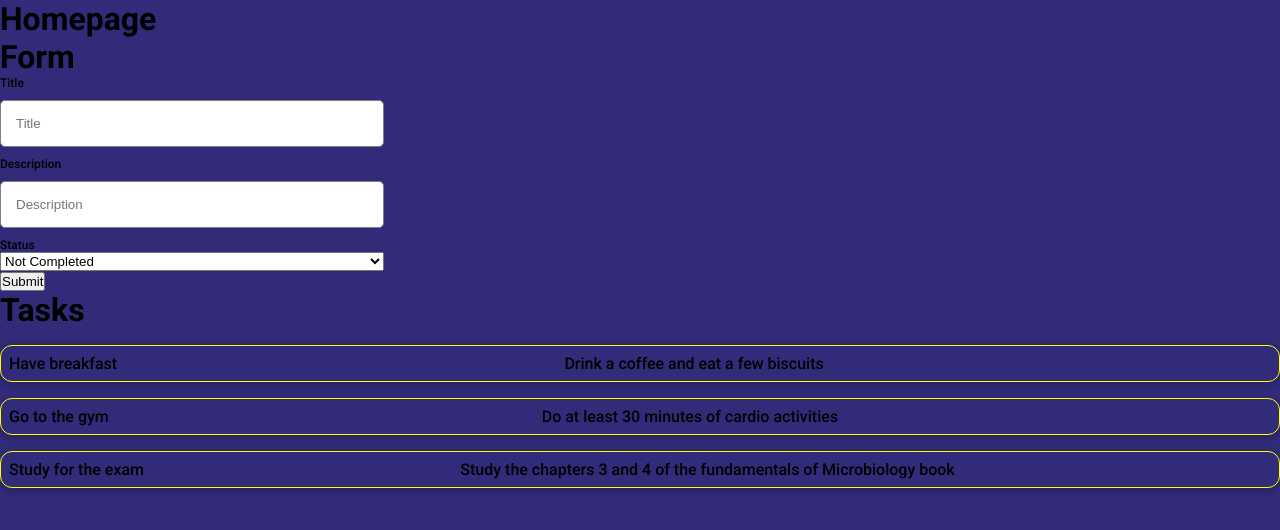
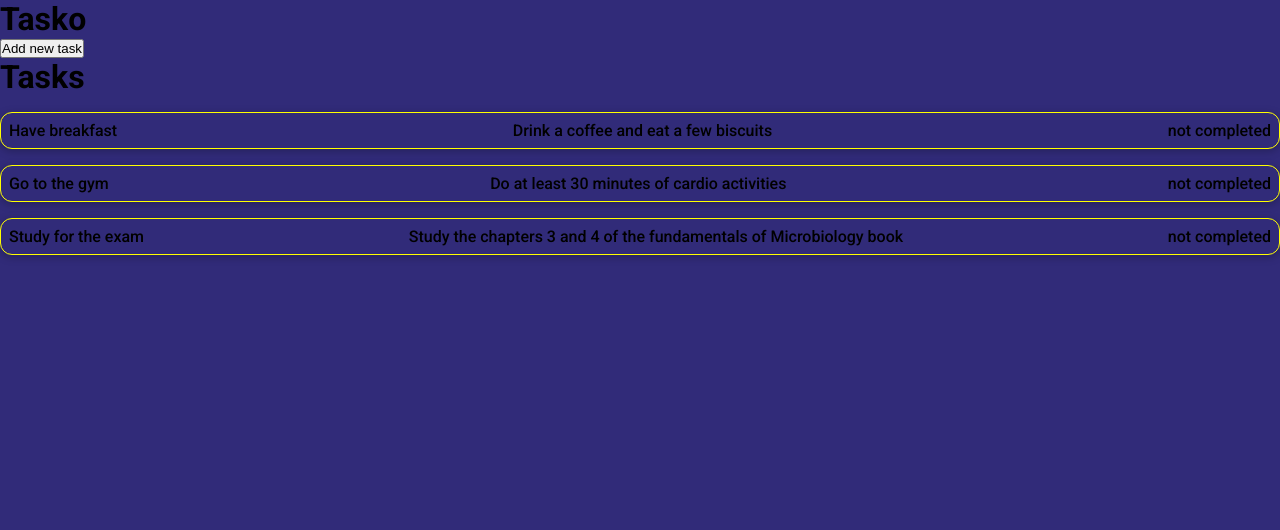
Before and after one commit to Manish2005/tasko-app, a React (Vite) app: page / in a window 1280 px wide. Shown: the top 530 px of the page. Built offline with nearby package versions, Linux system fonts and the light colour scheme; data requests are answered from the project's data file.

Commit message:
complete task form

```diff
--- a/data/db.json
+++ b/data/db.json
@@ -1,22 +1,22 @@
 {
   "tasks": [
     {
-      "id": 1,
+      "id": "2fcf01e0",
       "title": "Have breakfast",
       "description": "Drink a coffee and eat a few biscuits",
-      "status": "Not completed"
+      "status": "not completed"
     },
     {
-      "id": 2,
+      "id": "1fc3rxe0",
       "title": "Go to the gym",
       "description": "Do at least 30 minutes of cardio activities",
-      "status": "Not completed"
+      "status": "not completed"
     },
     {
-      "id": 3,
+      "id": "9zcse31k",
       "title": "Study for the exam",
       "description": "Study the chapters 3 and 4 of the fundamentals of Microbiology book",
-      "status": "Not completed"
+      "status": "not completed"
     }
   ]
 }
--- a/package.json
+++ b/package.json
@@ -12,7 +12,8 @@
   "dependencies": {
     "react": "^18.2.0",
     "react-dom": "^18.2.0",
-    "react-router-dom": "^6.14.1"
+    "react-router-dom": "^6.14.1",
+    "uuid": "^9.0.0"
   },
   "devDependencies": {
     "@types/react": "^18.0.37",
--- a/src/App.jsx
+++ b/src/App.jsx
@@ -1,13 +1,16 @@
 import { BrowserRouter, Route, Routes } from "react-router-dom";
+
 import Homepage from "./pages/Homepage/Homepage";
 import Task from "./components/Task/Task";
 import ErrorPage from "./components/NotFound/NotFound";
+import TaskForm from "./components/TaskForm/TaskForm";
 
 export default function App() {
   return (
     <BrowserRouter>
       <Routes>
         <Route path="/" element={<Homepage />} />
+        <Route path="/create" element={<TaskForm />} />
         <Route path="/task/:id" element={<Task />} />
         <Route path="*" element={<ErrorPage />} />
       </Routes>
--- a/src/components/Task/Task.jsx
+++ b/src/components/Task/Task.jsx
@@ -1,11 +1,11 @@
 import "./task.css";
 
-export default function Task({ title, description, isCompleted }) {
+export default function Task({ title, description, status }) {
   return (
     <div className="task-container">
       <p>{title}</p>
       <p>{description}</p>
-      <p>{isCompleted}</p>
+      <p>{status}</p>
     </div>
   );
 }
--- a/src/components/TaskForm/TaskForm.jsx
+++ b/src/components/TaskForm/TaskForm.jsx
@@ -1,13 +1,15 @@
 import { useState } from "react";
+import { useNavigate } from "react-router-dom";
+import { v4 as uuidv4 } from "uuid";
 import FormInput from "../FormInput/FormInput";
 
 export default function TaskForm() {
+  const navigate = useNavigate();
   const [values, setValues] = useState({
     title: "",
     description: "",
     status: "not completed",
   });
-  console.log("values", values);
 
   const formInputs = [
     {
@@ -16,9 +18,8 @@ export default function TaskForm() {
       type: "text",
       placeholder: "Title",
       label: "Title",
-      errorMessage:
-        "The title should be 3-50 characters long and without special characters",
-      pattern: "^[A-Za-z0-9]{3,50}$",
+      errorMessage: "The title must be 3-50 characters long",
+      pattern: "^.{3,50}$",
       required: true,
     },
     {
@@ -40,6 +41,34 @@ export default function TaskForm() {
 
   const handleSubmit = (e) => {
     e.preventDefault();
+    const uniqueId = uuidv4().slice(0, 8);
+
+    const data = {
+      id: uniqueId,
+      title: values.title,
+      description: values.description,
+      status: values.status,
+    };
+
+    const requestOptions = {
+      method: "POST",
+      headers: {
+        "Content-Type": "application/json",
+      },
+      body: JSON.stringify(data),
+    };
+
+    fetch("http://localhost:3000/tasks", requestOptions)
+      .then((res) => res.json())
+      .then((data) => {
+        // Handle the response data
+        console.log(data);
+      })
+      .catch((error) => {
+        console.error(error);
+      });
+
+    navigate("/");
   };
 
   const onChange = (e) => {
--- a/src/components/Tasks/Tasks.jsx
+++ b/src/components/Tasks/Tasks.jsx
@@ -12,7 +12,7 @@ export default function Tasks({ tasks, isLoading, error }) {
             key={task.id}
             title={task.title}
             description={task.description}
-            isCompleted={task.isCompleted}
+            status={task.status}
           />
         ))}
     </div>
--- a/src/hooks/useFetch.jsx
+++ b/src/hooks/useFetch.jsx
@@ -1,12 +1,9 @@
 import { useState, useEffect, useRef } from "react";
 
-export const useFetch = (url, _options) => {
+export const useFetch = (url) => {
   const [data, setData] = useState(null);
   const [isLoading, setIsLoading] = useState(false);
   const [error, setError] = useState(null);
-
-  // use useRef to wrap an object/array argument which is a useEffect dependency
-  const options = useRef(_options).current;
 
   useEffect(() => {
     const controller = new AbortController();
@@ -39,7 +36,7 @@ export const useFetch = (url, _options) => {
     return () => {
       controller.abort();
     };
-  }, [url, options]);
+  }, [url]);
 
   return { data, isLoading, error };
 };
--- a/src/pages/Homepage/Homepage.jsx
+++ b/src/pages/Homepage/Homepage.jsx
@@ -1,20 +1,19 @@
 import { useFetch } from "../../hooks/useFetch";
-import TaskForm from "../../components/TaskForm/TaskForm";
 import Tasks from "../../components/Tasks/Tasks";
+import { useNavigate } from "react-router-dom";
 
 export default function Homepage() {
+  const navigate = useNavigate();
   const {
     data: tasks,
     isLoading,
     error,
-  } = useFetch("http://localhost:3000/tasks", {
-    type: "GET",
-  });
+  } = useFetch("http://localhost:3000/tasks");
 
   return (
     <>
-      <h1>Homepage</h1>
-      <TaskForm />
+      <h1>Tasko</h1>
+      <button onClick={() => navigate("/create")}>Add new task</button>
       <Tasks tasks={tasks} isLoading={isLoading} error={error} />
     </>
   );
```
Also changed, not shown: 1 other file (tests, documents, lock files or other folders).
